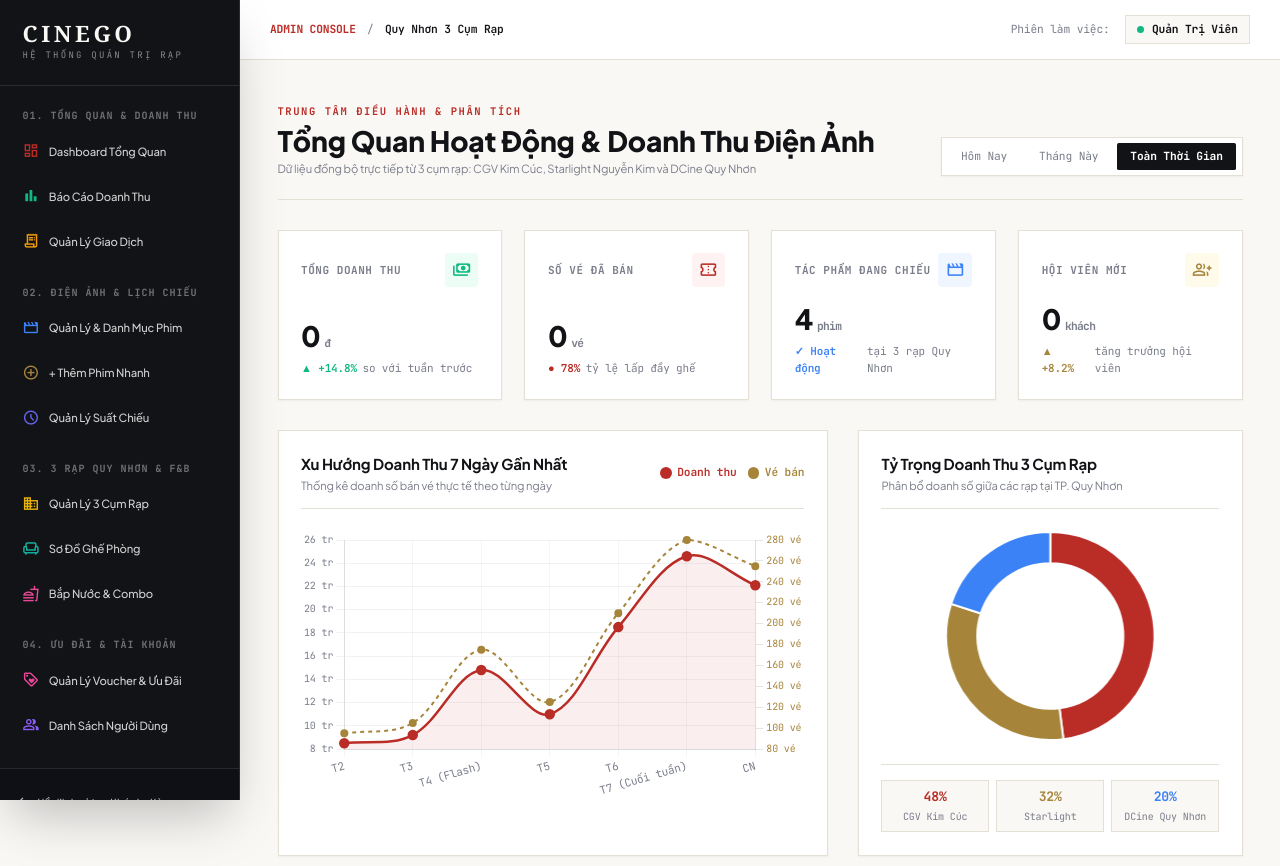
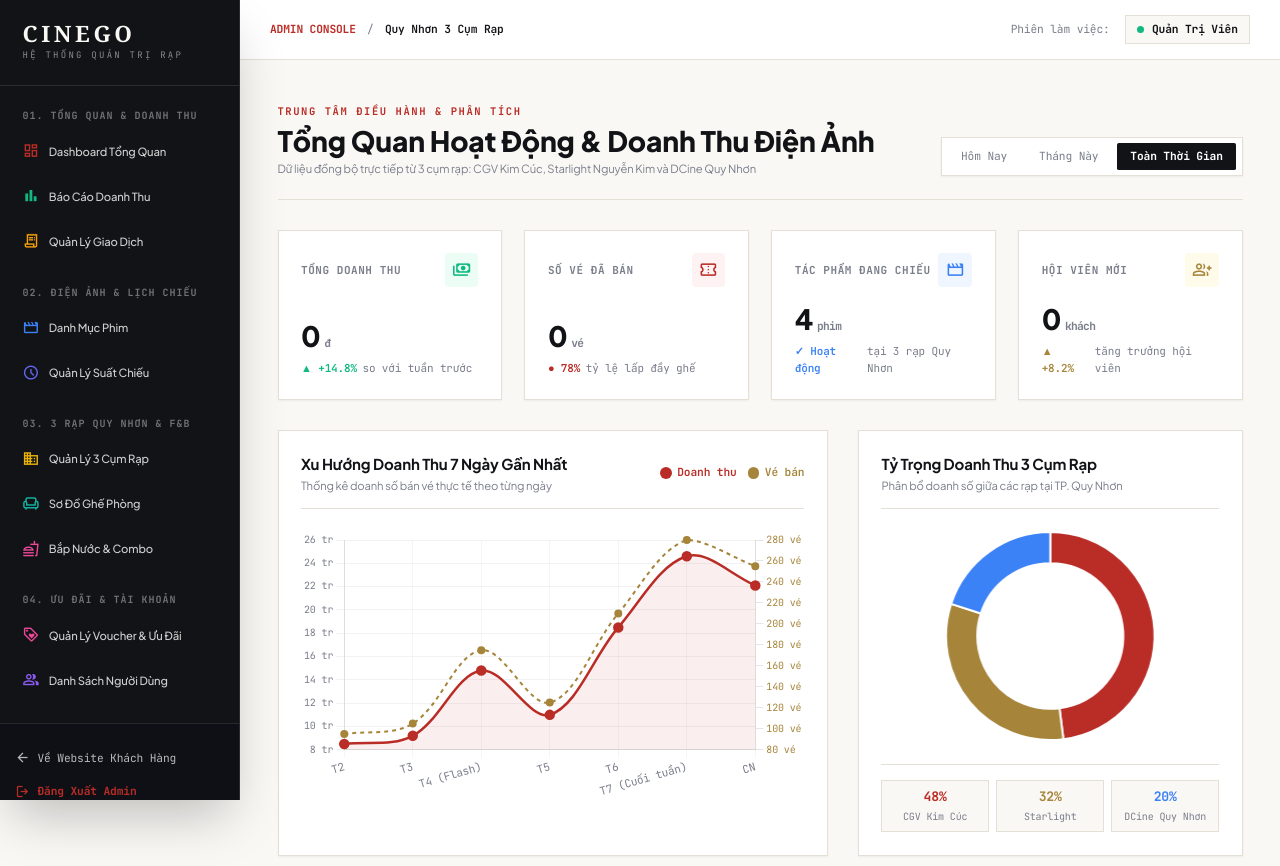
Before and after one commit to Linh-183/WEBXEMPHIM, a Node server app: template WebPhim/views/admin-dashboard.ejs in a window 1280 px wide. Shown: the top 866 px of the page. Run offline with Node 20, Linux system fonts and the light colour scheme; the template is opened without the code that fills it, so the values that code supplies are empty; some libraries are stand-ins or nearby versions.

Commit message:
refactor(admin-menu): bo muc them phim nhanh tren sidebar quan tri

```diff
--- a/WebPhim/views/partials/admin-header.ejs
+++ b/WebPhim/views/partials/admin-header.ejs
@@ -93,10 +93,7 @@
         </span>
         <div class="space-y-1">
           <a class="flex items-center gap-2.5 px-3 py-2 text-white/80 hover:text-white hover:bg-white/10 transition-all font-medium" href="/admin/phim">
-            <span class="material-symbols-outlined text-lg text-[#3B82F6]">movie</span> Quản Lý & Danh Mục Phim
-          </a>
-          <a class="flex items-center gap-2.5 px-3 py-2 text-white/80 hover:text-white hover:bg-white/10 transition-all font-medium" href="/admin/phim?action=them">
-            <span class="material-symbols-outlined text-lg text-[#A6853B]">add_circle</span> + Thêm Phim Nhanh
+            <span class="material-symbols-outlined text-lg text-[#3B82F6]">movie</span> Danh Mục Phim
           </a>
           <a class="flex items-center gap-2.5 px-3 py-2 text-white/80 hover:text-white hover:bg-white/10 transition-all font-medium" href="/admin/suat-chieu">
             <span class="material-symbols-outlined text-lg text-[#6366F1]">schedule</span> Quản Lý Suất Chiếu
```
